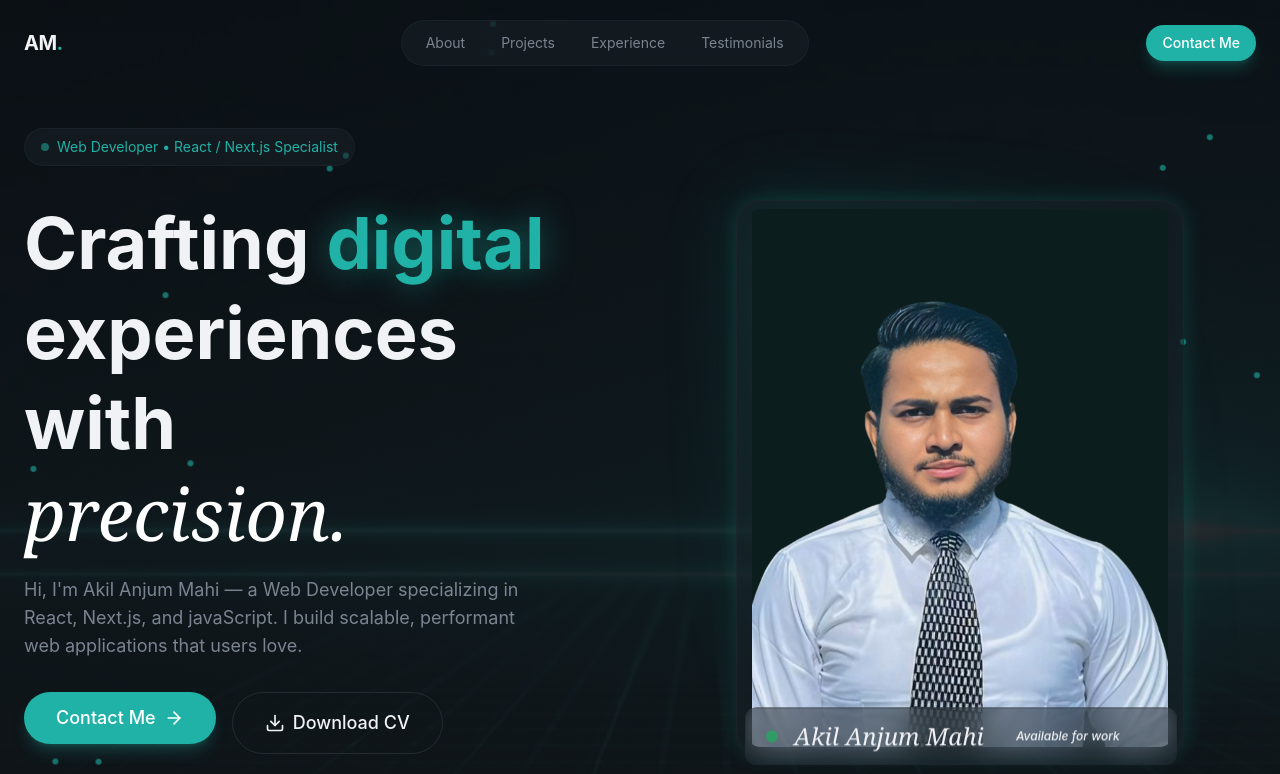
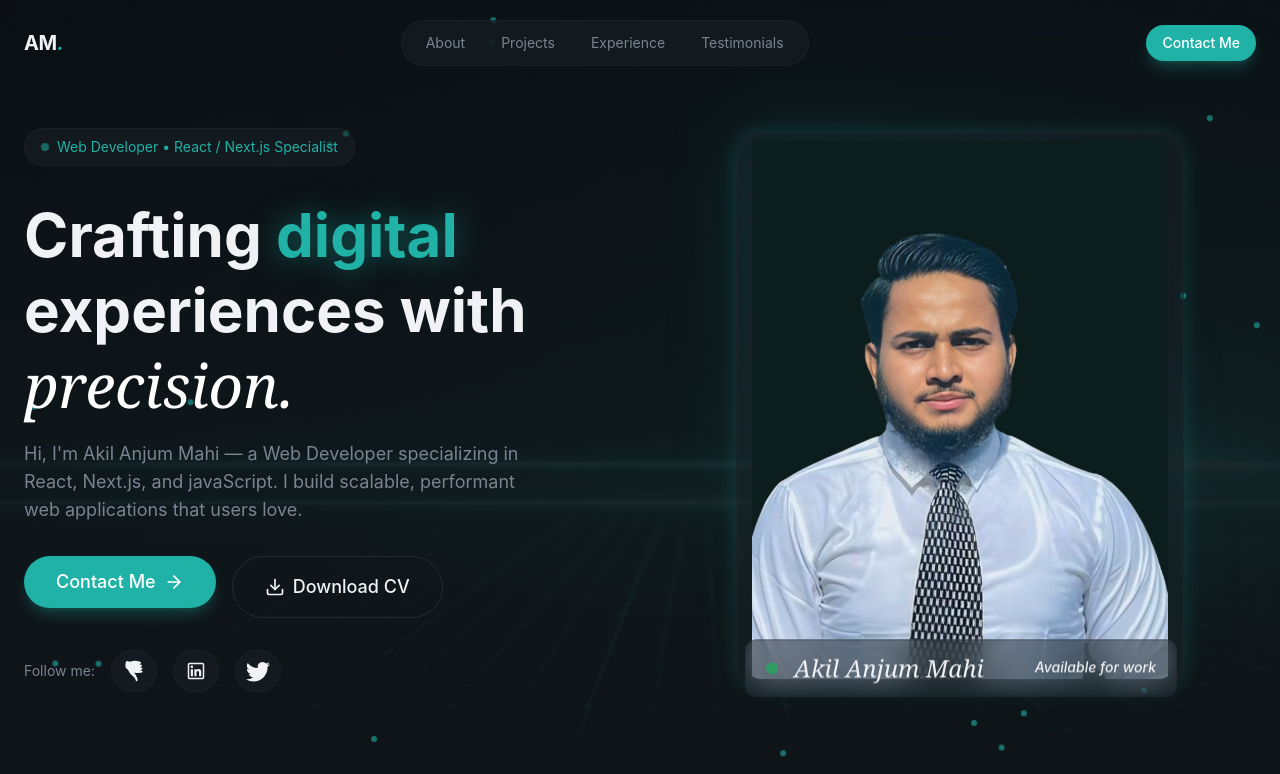
Before and after one commit to Akil-Hub/Akil-s-Portfolio-Web1, a Next.js app: page / in a window 1280 px wide. Shown: the top 774 px of the page. Built offline with nearby package versions, Linux system fonts and the light colour scheme.

Commit message:
fix some bug

```diff
--- a/app/globals.css
+++ b/app/globals.css
@@ -22,7 +22,11 @@
   --color-highlight: #f5a623;
   --color-surface: #1a2329;
 }
-
+@layer components{
+  .wrapper{
+    @apply max-w-7xl mx-auto px-5 md:px-6 lg:px-8
+  }
+}
 @layer base {
   html {
     scroll-behavior: smooth;
--- a/app/layout.tsx
+++ b/app/layout.tsx
@@ -2,6 +2,7 @@ import type { Metadata } from "next";
 import { Geist, Geist_Mono } from "next/font/google";
 import "./globals.css";
 import { Footer } from "@/src/components/sections/Footer";
+import { Navbar } from "@/src/components/Navbar";
 
 const geistSans = Geist({
   variable: "--font-geist-sans",
@@ -29,7 +30,10 @@ export default function RootLayout({
       lang="en"
       className={`${geistSans.variable} ${geistMono.variable} h-full antialiased`}
     >
-      <body className="min-h-full flex flex-col">{children}
+      <body className="min-h-full flex flex-col">
+      <Navbar/>
+
+        {children}
         <Footer/>
       </body>
     </html>
--- a/app/page.tsx
+++ b/app/page.tsx
@@ -1,19 +1,16 @@
 
-import { Navbar } from "@/src/components/Navbar";
 import { About } from "@/src/components/sections/About";
 import { Contact } from "@/src/components/sections/Contact";
 import { Experience } from "@/src/components/sections/Experience";
 import { Hero } from "@/src/components/sections/Hero";
 import { Projects } from "@/src/components/sections/Project";
 import { Testimonials } from "@/src/components/sections/Testimonials";
-import Image from "next/image";
 
 export default function Home() {
   return (
     <>
 
     <section className="min-h-screen overflow-x-hidden">
-      <Navbar/>
       <main>
         <Hero/>
         <About/>
--- a/src/components/Navbar.tsx
+++ b/src/components/Navbar.tsx
@@ -31,7 +31,7 @@ export const Navbar = () => {
         isScrolled ? "glass-strong py-3" : "bg-transparent py-5"
       }  z-50`}
     >
-      <nav className="container mx-auto px-6 flex items-center justify-between">
+      <nav className="wrapper px-6 flex items-center justify-between">
         <a
           href="#"
           className="text-xl font-bold tracking-tight hover:text-primary"
--- a/src/components/sections/About.tsx
+++ b/src/components/sections/About.tsx
@@ -29,7 +29,7 @@ const highlights = [
 export const About = () => {
   return (
     <section id="about" className="py-32 relative overflow-hidden">
-      <div className="container mx-auto px-6 relative z-10">
+      <div className="wrapper px-6 relative z-10">
         <div className="grid lg:grid-cols-2 gap-16 items-center">
           {/* Left Column */}
           <div className="space-y-8">
@@ -38,7 +38,7 @@ export const About = () => {
                 About Me
               </span>
             </div>
-
+developer
             <h2 className="text-4xl md:text-5xl font-bold leading-tight animate-fade-in animation-delay-100 text-secondary-foreground">
               Building the future,
               <span className="font-serif italic font-normal text-white">
--- a/src/components/sections/Contact.tsx
+++ b/src/components/sections/Contact.tsx
@@ -102,7 +102,7 @@ export const Contact = () => {
         <div className="absolute bottom-1/4 right-1/4 w-64 h-64 bg-highlight/5 rounded-full blur-3xl" />
       </div>
 
-      <div className="container mx-auto px-6 relative z-10">
+      <div className="wrapper px-6 relative z-10">
         {/* Section Header */}
         <div className="text-center max-w-3xl mx-auto mb-16">
           <span className="text-secondary-foreground text-sm font-medium tracking-wider uppercase animate-fade-in">
--- a/src/components/sections/Experience.tsx
+++ b/src/components/sections/Experience.tsx
@@ -31,13 +31,13 @@ const experiences = [
 
 export const Experience = () => {
   return (
-    <section id="experience" className="py-32 relative overflow-hidden ">
+    <section id="experience" className="py-20 relative overflow-hidden ">
       <div
         className="absolute top-1/2 left-1/4 w-96
        h-96 bg-primary/5 rounded-full blur-3xl -translate-y-1/2"
       />
 
-      <div className="container mx-auto px-6 relative z-10">
+      <div className="wrapper px-6 relative z-10">
         {/* Section Header */}
         <div className="max-w-3xl mb-16 mx-auto">
           <span
--- a/src/components/sections/Footer.tsx
+++ b/src/components/sections/Footer.tsx
@@ -22,7 +22,7 @@ export const Footer = () => {
 
   return (
     <footer className="py-12 border-t border-border">
-      <div className="container mx-auto px-6">
+      <div className="wrapper px-6">
         <div className="flex flex-col md:flex-row items-center justify-between gap-8">
           {/* Logo & Copyright */}
           <div className="text-center md:text-left">
--- a/src/components/sections/Hero.tsx
+++ b/src/components/sections/Hero.tsx
@@ -58,7 +58,7 @@ export const Hero = () => {
       </div>
 
       {/* Content */}
-      <div className="container mx-auto px-6 pt-32 pb-20 relative z-10">
+      <div className="wrapper px-6 pt-32 pb-20 relative z-10">
         <div className="grid lg:grid-cols-2 gap-12 items-center">
           {/* Left Column - Text Content */}
           <div className="space-y-8">
@@ -71,7 +71,7 @@ export const Hero = () => {
 
             {/* Headline */}
             <div className="space-y-4">
-              <h1 className="text-3xl sm:text-4xl md:text-6xl lg:text-7xl font-bold leading-tight animate-fade-in animation-delay-100">
+              <h1 className="text-3xl sm:text-4xl md:text-6xl lg:text-6xl font-bold leading-tight animate-fade-in animation-delay-100">
                 Crafting <span className="text-primary glow-text">digital</span>
                 <br />
                 experiences with
@@ -148,9 +148,9 @@ export const Hero = () => {
                 {/* Floating Badge */}
                 <div
                   className="absolute -bottom-4  glass rounded-xl md:px-5 px-2
-                 md:w-108 w-70 py-3 animate-float"
+                 w-108  py-3 animate-float"
                 >
-                  <div className="flex items-center md:gap-8 gap-5 ">
+                  <div className="flex items-center justify-between md:gap-8 gap-5 px-10 md:px-0 ">
                     <div className="flex items-center md:gap-4 gap-2">
                       <div className="w-3 h-3 bg-green-500 rounded-full animate-pulse" />
                       <span className="md:text-2xl text-base  font-serif italic font-medium ">
@@ -158,7 +158,7 @@ export const Hero = () => {
                       </span>
                     </div>
 
-                    <span className="md:text-md text-xs font-medium italic">
+                    <span className="md:text-[14px] text-xs font-medium italic">
                       Available for work
                     </span>
                   </div>
--- a/src/components/sections/Project.tsx
+++ b/src/components/sections/Project.tsx
@@ -7,11 +7,11 @@ import ProjectCard from "@/src/components/sections/ProjectCard";
 
 export const Projects = () => {
   return (
-    <section id="projects" className="py-32 relative overflow-hidden">
+    <section id="projects" className="py-20 relative overflow-hidden">
       {/* Bg glows */}
       <div className="absolute top-1/4 right-0 w-96 h-96 bg-primary/5 rounded-full blur-3xl" />
       <div className="absolute bottom-1/4 left-0 w-64 h-64 bg-highlight/5 rounded-full blur-3xl" />
-      <div className="container mx-auto px-6 relative z-10">
+      <div className="wrapper px-6 relative z-10">
         {/* Section Header */}
         <div className="text-center mx-auto max-w-3xl mb-16">
           <span className="text-secondary-foreground text-sm font-medium tracking-wider uppercase animate-fade-in">
--- a/src/components/sections/Testimonials.tsx
+++ b/src/components/sections/Testimonials.tsx
@@ -51,7 +51,7 @@ export const Testimonials = () => {
         rounded-full blur-3xl -translate-x-1/2 -translate-y-1/2"
       />
       <section
-        className="container mx-auto
+        className="wrapper
       px-6 relative z-10"
       >
         {/* Section Header */}
```
Also changed, not shown: 1 other file (tests, documents, lock files or other folders).
